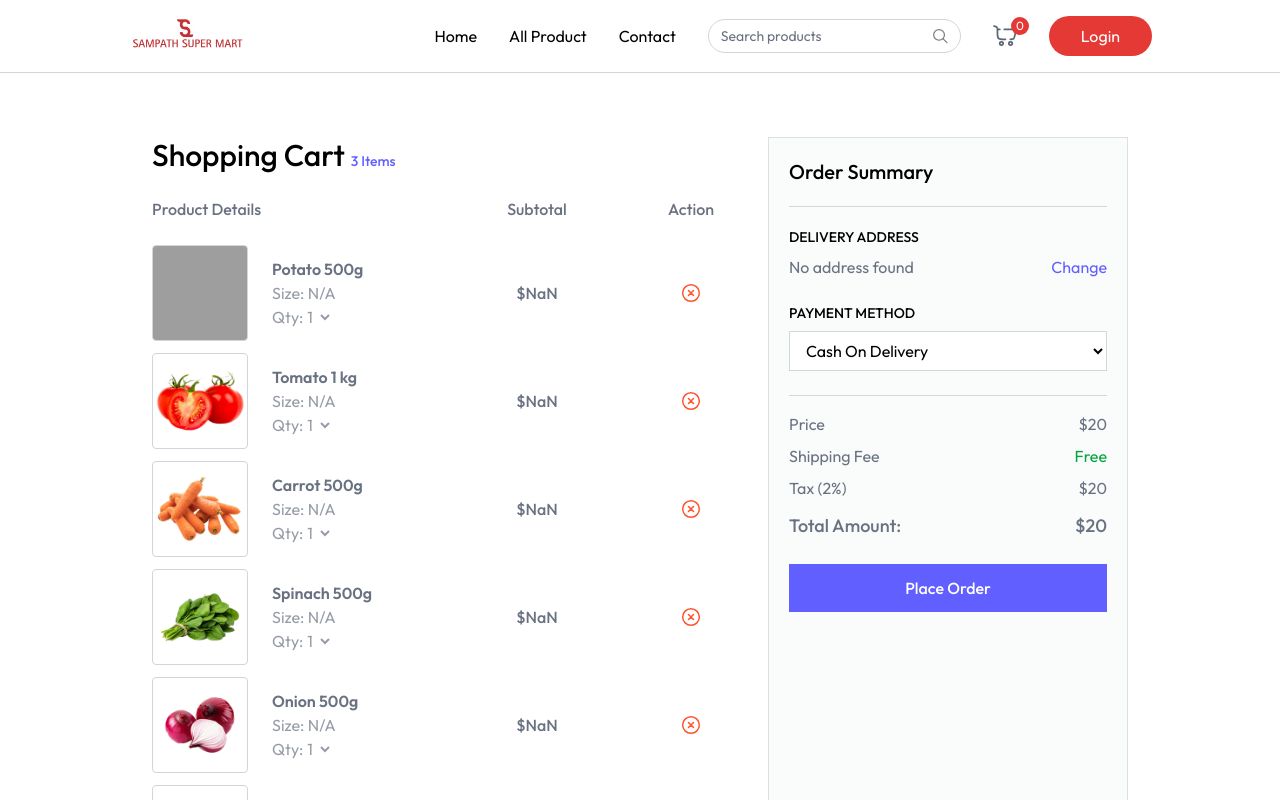
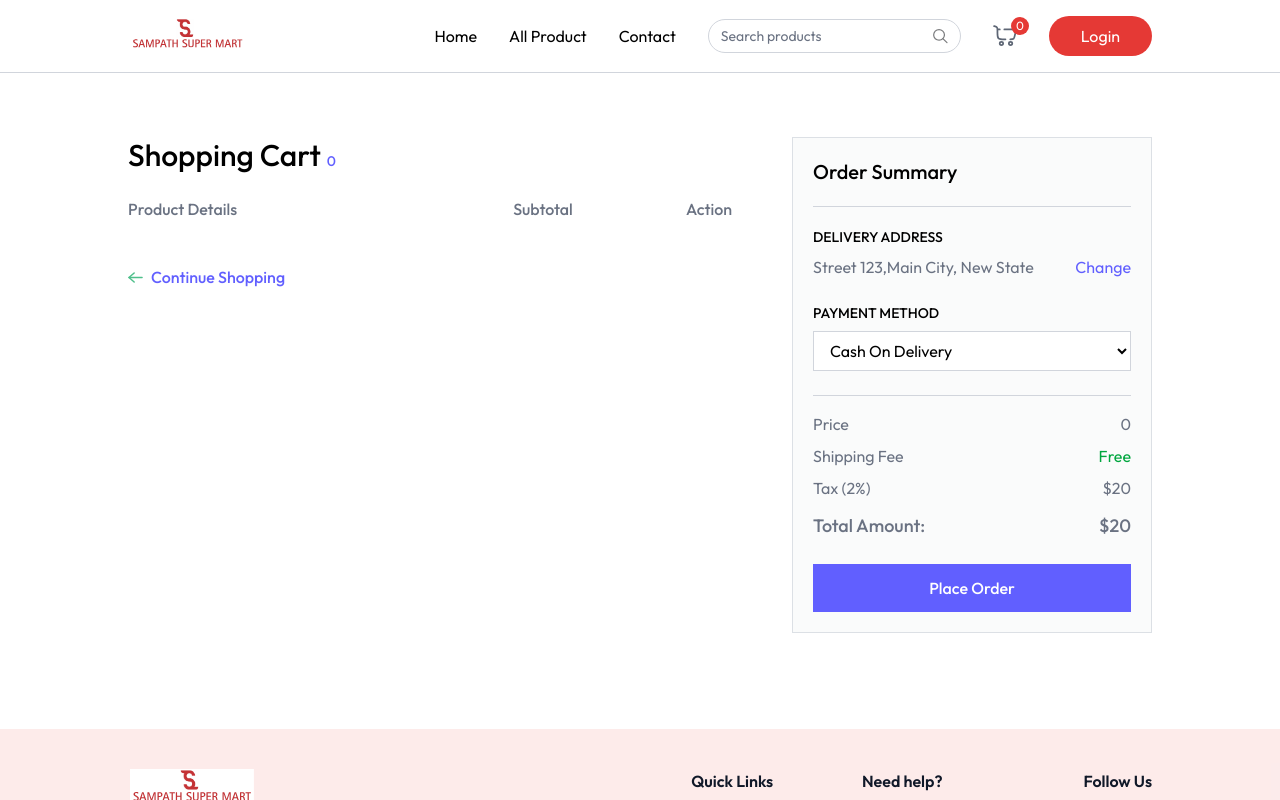
Before and after one commit to sanjuka2001/sampath-supermart, a React (Vite) app in the folder client/: page /Cart in a window 1280 px wide. Shown: the top 800 px of the page. Built offline with nearby package versions, Linux system fonts and the light colour scheme; grey boxes are pictures that could not be loaded.

Commit message:
create-cart-page

```diff
--- a/client/src/pages/Cart.jsx
+++ b/client/src/pages/Cart.jsx
@@ -1,6 +1,6 @@
-import { useState } from "react"
+import { useEffect, useState } from "react"
 import { useAppContext } from "../context/AppContext"
-import { dummyAddress, dummyProducts } from "../assets/assets"
+import { assets, dummyAddress, dummyProducts } from "../assets/assets"
 
 const Cart = () => {
     const [showAddress, setShowAddress] = useState(false)
@@ -11,15 +11,27 @@ const Cart = () => {
     const[paymentOption, setPaymentOption] = useState("COD")
 
     const getCart = ()=> {
-
+        let tempArray = []
+        for(const key in cartItems){
+            const product = products.find((item)=>item._id === key)
+            product.quantity = cartItems[key]
+            tempArray.push(product)
+        }
+        setCartArray(tempArray)
     }
 
+    useEffect(()=>{
+        if(products.length > 0 && cartItems){
+            getCart()
+        }
+    },[products, cartItems])
 
-    return (
-        <div className="flex flex-col md:flex-row py-16 max-w-6xl w-full px-6 mx-auto">
+
+    return products.length > 0 && cartItems ?(
+        <div className="flex flex-col md:flex-row mt-16">
             <div className='flex-1 max-w-4xl'>
                 <h1 className="text-3xl font-medium mb-6">
-                    Shopping Cart <span className="text-sm text-indigo-500">3 Items</span>
+                    Shopping Cart <span className="text-sm text-indigo-500">{getCartCount()}</span>
                 </h1>
 
                 <div className="grid grid-cols-[2fr_1fr_1fr] text-gray-500 text-base font-medium pb-3">
@@ -28,20 +40,22 @@ const Cart = () => {
                     <p className="text-center">Action</p>
                 </div>
 
-                {products.map((product, index) => (
+                {cartArray.map((product, index) => (
                     <div key={index} className="grid grid-cols-[2fr_1fr_1fr] text-gray-500 items-center text-sm md:text-base font-medium pt-3">
                         <div className="flex items-center md:gap-6 gap-3">
-                            <div className="cursor-pointer w-24 h-24 flex items-center justify-center border border-gray-300 rounded overflow-hidden">
-                                <img className="max-w-full h-full object-cover" src={product.image} alt={product.name} />
+                            <div onClick={()=> {
+                                navigate(`/products/${product.category.toLowerCase()}/${product._id}`); scrollTo(0,0)
+                            }} className="cursor-pointer w-24 h-24 flex items-center justify-center border border-gray-300 rounded ">
+                                <img className="max-w-full h-full object-cover" src={product.image[0]} alt={product.name} />
                             </div>
                             <div>
                                 <p className="hidden md:block font-semibold">{product.name}</p>
                                 <div className="font-normal text-gray-500/70">
-                                    <p>Size: <span>{product.size || "N/A"}</span></p>
+                                    <p>Weight: <span>{product.weight || "N/A"}</span></p>
                                     <div className='flex items-center'>
                                         <p>Qty:</p>
                                         <select className='outline-none'>
-                                            {Array(5).fill('').map((_, index) => (
+                                            {Array(cartItems[product._id] > 9 ? cartItems[product._id] : 9).fill('').map((_, index) => (
                                                 <option key={index} value={index + 1}>{index + 1}</option>
                                             ))}
                                         </select>
@@ -49,19 +63,15 @@ const Cart = () => {
                                 </div>
                             </div>
                         </div>
-                        <p className="text-center">${product.offerPrice * product.quantity}</p>
-                        <button className="cursor-pointer mx-auto">
-                            <svg width="20" height="20" viewBox="0 0 20 20" fill="none" xmlns="http://www.w3.org/2000/svg">
-                                <path d="m12.5 7.5-5 5m0-5 5 5m5.833-2.5a8.333 8.333 0 1 1-16.667 0 8.333 8.333 0 0 1 16.667 0" stroke="#FF532E" strokeWidth="1.5" strokeLinecap="round" strokeLinejoin="round" />
-                            </svg>
+                        <p className="text-center">{currency}{product.offerPrice * product.quantity}</p>
+                        <button onClick={()=> removeFromCart() } className="cursor-pointer mx-auto">
+                            <img  src={assets.refresh_icon} alt="remove" />
                         </button>
                     </div>)
                 )}
 
-                <button className="group cursor-pointer flex items-center mt-8 gap-2 text-indigo-500 font-medium">
-                    <svg width="15" height="11" viewBox="0 0 15 11" fill="none" xmlns="http://www.w3.org/2000/svg">
-                        <path d="M14.09 5.5H1M6.143 10 1 5.5 6.143 1" stroke="#615fff" strokeWidth="1.5" strokeLinecap="round" strokeLinejoin="round" />
-                    </svg>
+                <button onClick={()=>{navigate("/products"); scrollTo(0,0)}}  className="group cursor-pointer flex items-center mt-8 gap-2 text-indigo-500 font-medium">
+                    <img className="group-hover:-translate-x-1 transition" src={assets.arrow_right_icon_colored} alt="arrow" />
                     Continue Shopping
                 </button>
 
@@ -74,16 +84,19 @@ const Cart = () => {
                 <div className="mb-6">
                     <p className="text-sm font-medium uppercase">Delivery Address</p>
                     <div className="relative flex justify-between items-start mt-2">
-                        <p className="text-gray-500">No address found</p>
+                        <p className="text-gray-500"> {selectedAddress ? `${selectedAddress.street},${selectedAddress.city}, ${selectedAddress.state}`:"No address found"} </p>
                         <button onClick={() => setShowAddress(!showAddress)} className="text-indigo-500 hover:underline cursor-pointer">
                             Change
                         </button>
                         {showAddress && (
                             <div className="absolute top-12 py-1 bg-white border border-gray-300 text-sm w-full">
-                                <p onClick={() => setShowAddress(false)} className="text-gray-500 p-2 hover:bg-gray-100">
-                                    New York, USA
+                                {addresses.map((address,index)=>(
+                                <p onClick={() => {setSelectedAddress(address);setShowAddress(false)}} className="text-gray-500 p-2 hover:bg-gray-100">
+                                    {address.street},{address.city},{address.state}
                                 </p>
-                                <p onClick={() => setShowAddress(false)} className="text-indigo-500 text-center cursor-pointer p-2 hover:bg-indigo-500/10">
+
+                            ))}
+                                <p onClick={() => navigate("/add-address ")} className="text-indigo-500 text-center cursor-pointer p-2 hover:bg-indigo-500/10">
                                     Add address
                                 </p>
                             </div>
@@ -92,7 +105,7 @@ const Cart = () => {
 
                     <p className="text-sm font-medium uppercase mt-6">Payment Method</p>
 
-                    <select className="w-full border border-gray-300 bg-white px-3 py-2 mt-2 outline-none">
+                    <select onChange={e => setPaymentOption(e.target.value)}  className="w-full border border-gray-300 bg-white px-3 py-2 mt-2 outline-none">
                         <option value="COD">Cash On Delivery</option>
                         <option value="Online">Online Payment</option>
                     </select>
@@ -102,7 +115,7 @@ const Cart = () => {
 
                 <div className="text-gray-500 mt-4 space-y-2">
                     <p className="flex justify-between">
-                        <span>Price</span><span>$20</span>
+                        <span>Price</span><span>{currency}{getCartAmount()}</span>
                     </p>
                     <p className="flex justify-between">
                         <span>Shipping Fee</span><span className="text-green-600">Free</span>
@@ -120,7 +133,7 @@ const Cart = () => {
                 </button>
             </div>
         </div>
-    )
+    ) : null
 }
 
 export default Cart
```
